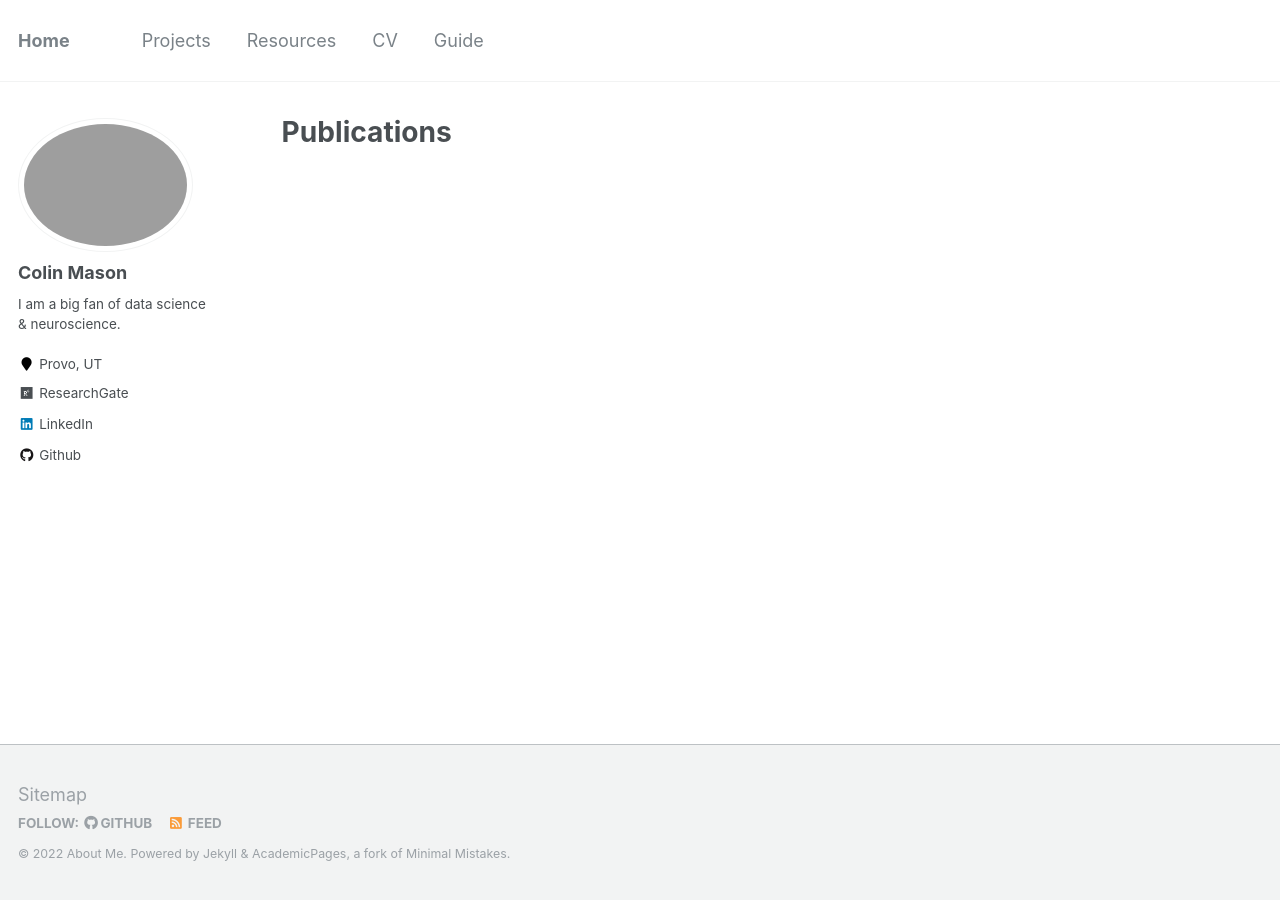
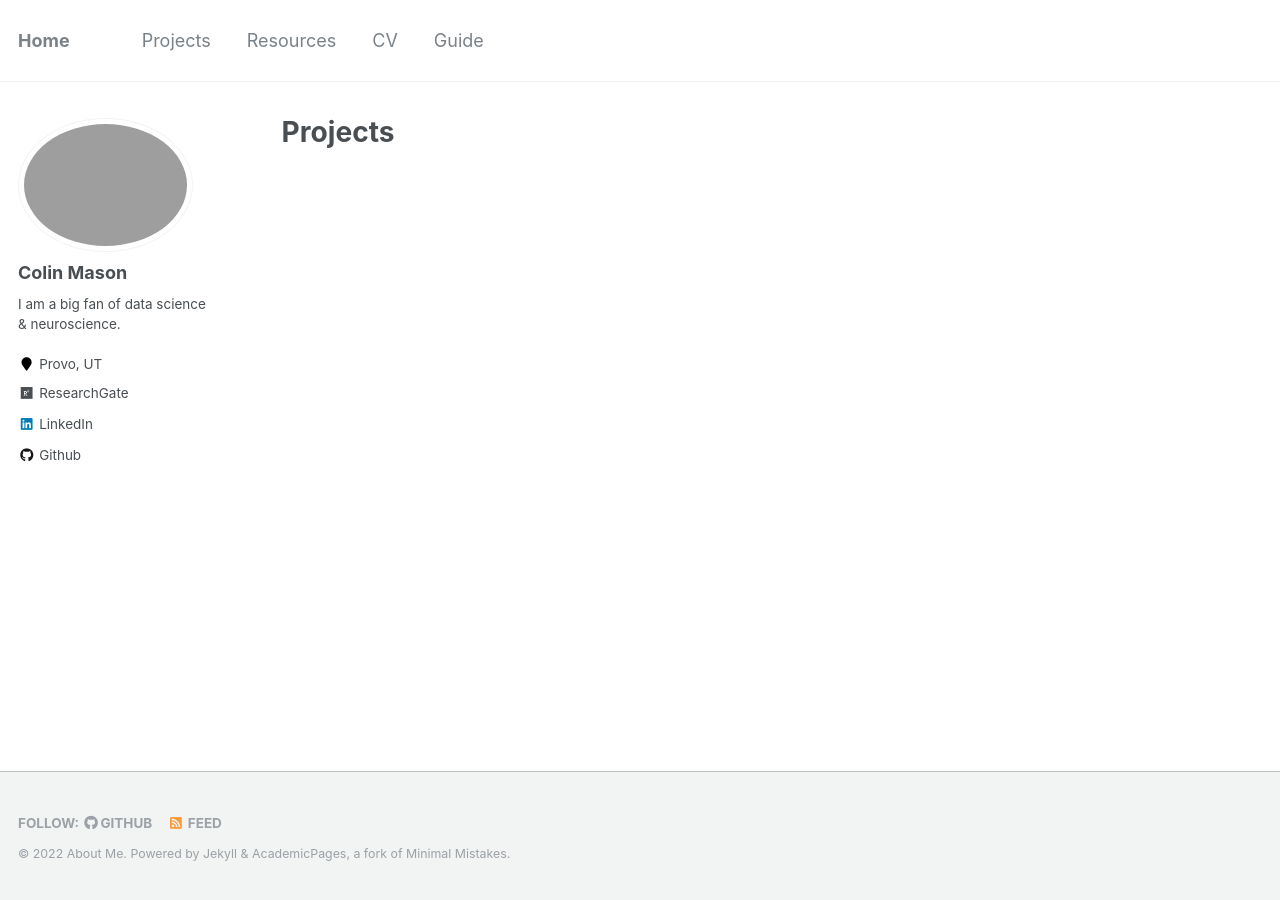
Before and after one commit to cmason30/cmason30.github.io, a Jekyll site: the page built from _pages/projects.md, in a window 1280 px wide. Built offline with Jekyll 4.4.1, drawn with Linux system fonts in a browser that asks for light colours.

Commit message:
updated projects

```diff
--- a/_includes/footer/custom.html
+++ b/_includes/footer/custom.html
@@ -1,3 +1,3 @@
 <!-- start custom footer snippets -->
-<a href="/sitemap/">Sitemap</a>
+<!-- <a href="/sitemap/">Sitemap</a> -->
 <!-- end custom footer snippets -->
--- a/_pages/projects.md
+++ b/_pages/projects.md
@@ -1,7 +1,7 @@
 ---
 layout: archive
-title: "Publications"
-permalink: /publications/
+title: "Projects"
+permalink: /projects/
 author_profile: true
 ---
 
@@ -11,6 +11,6 @@
 
 {% include base_path %}
 
-{% for post in site.publications reversed %}
+{% for post in site.projects reversed %}
   {% include archive-single.html %}
 {% endfor %}
```
